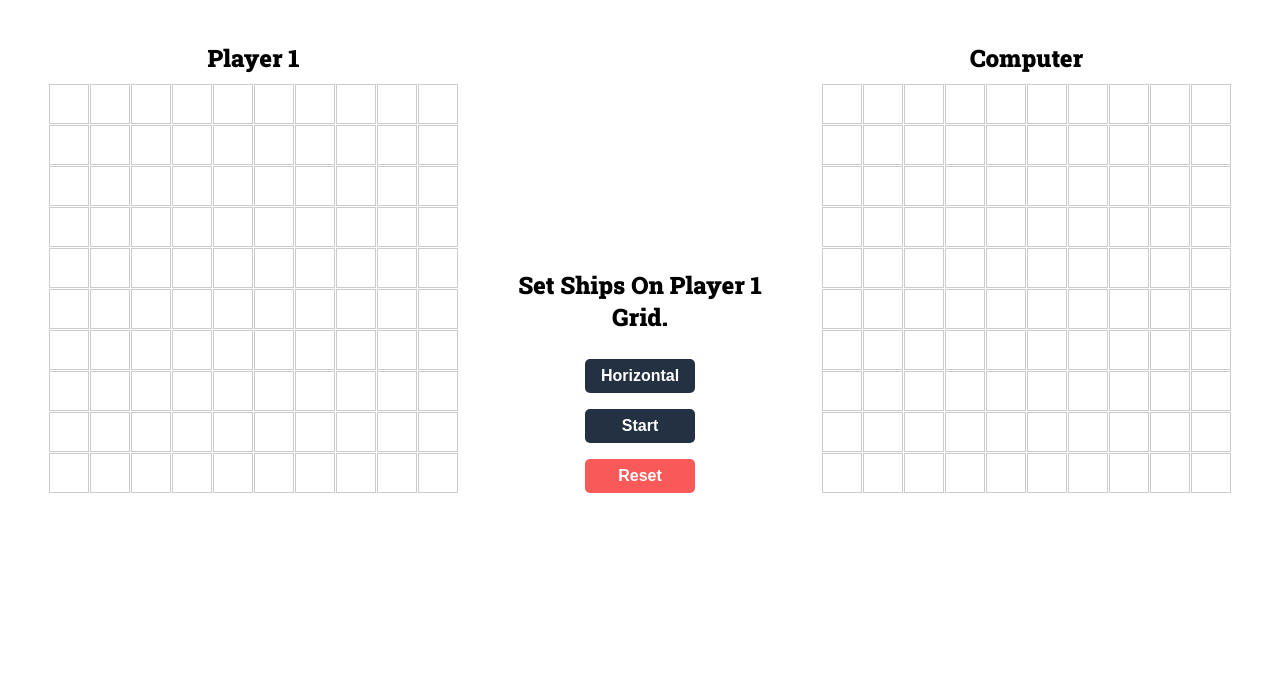
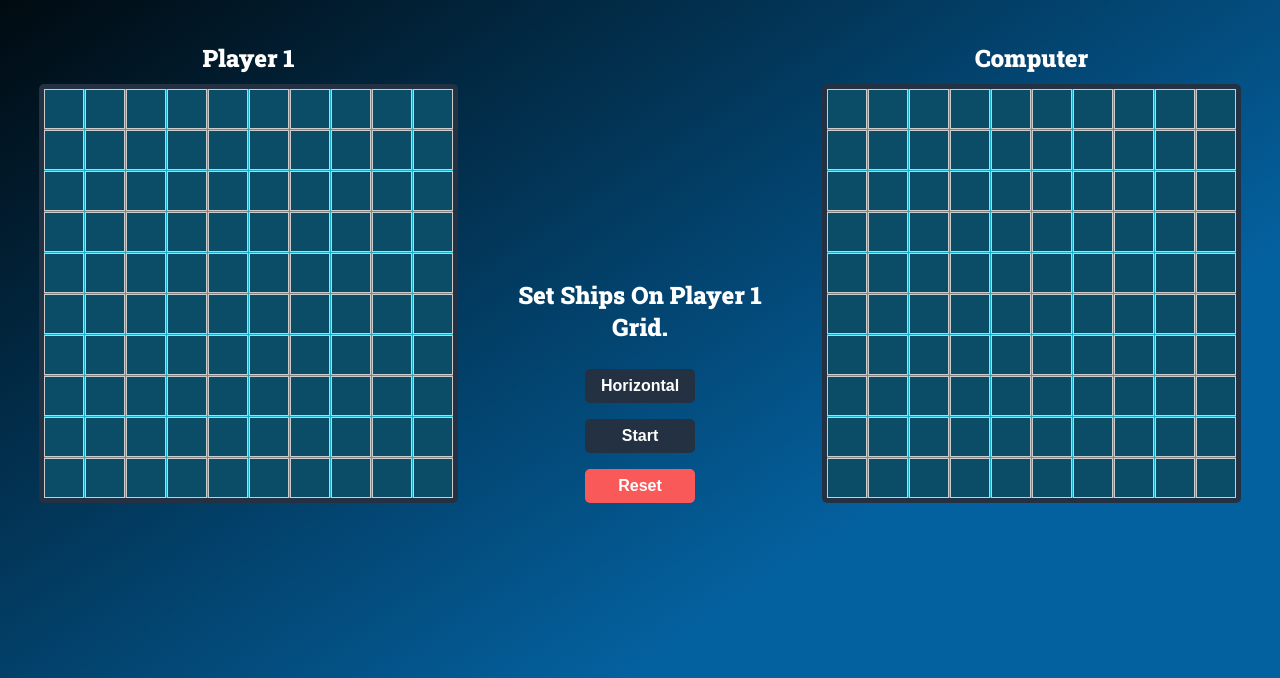
Before and after one commit to angelr1076/Battleship, a website built with webpack: page src/index.html in a window 1280 px wide. Shown: the part 122-800 px from the top of the page. Built offline with nearby package versions, Linux system fonts and the light colour scheme.

Commit message:
Updated cell colors and background colors and added dark oceanic gradient to board body

```diff
--- a/src/styles/style.css
+++ b/src/styles/style.css
@@ -18,6 +18,8 @@
   --bluehover: #ccdfeb;
   --salmon: rgba(250, 128, 114, 1);
   --salmonlgt: rgba(250, 128, 114, 0.6);
+  --water: #0b4d67;
+  --aqua: #1eaec6;
 }
 
 *,
@@ -30,6 +32,13 @@
 
 li {
   list-style-type: none;
+}
+
+body {
+  background-color: #000000;
+  background-image: linear-gradient(147deg, #000000 0%, #04619f 74%);
+  color: var(--white);
+  height: 100vh;
 }
 
 html {
@@ -99,6 +108,9 @@ h2 {
   grid-template-columns: repeat(10, 40px);
   grid-template-rows: repeat(10, 40px);
   gap: 1px;
+  background-color: var(--aqua);
+  border: 5px solid var(--black-faded);
+  border-radius: 5px;
 }
 
 .btn {
@@ -120,6 +132,7 @@ h2 {
   width: 40px;
   height: 40px;
   border: 1px solid #ccc;
+  background-color: var(--water);
 }
 
 .cell:hover {
```
